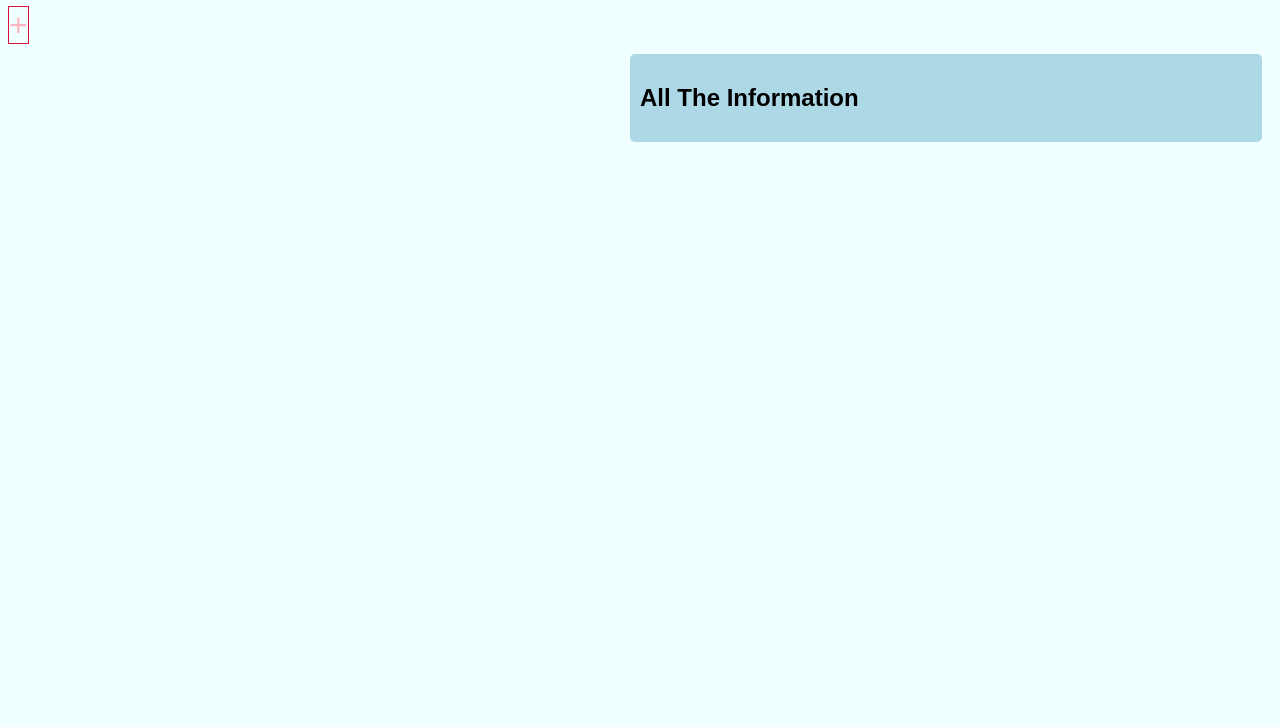
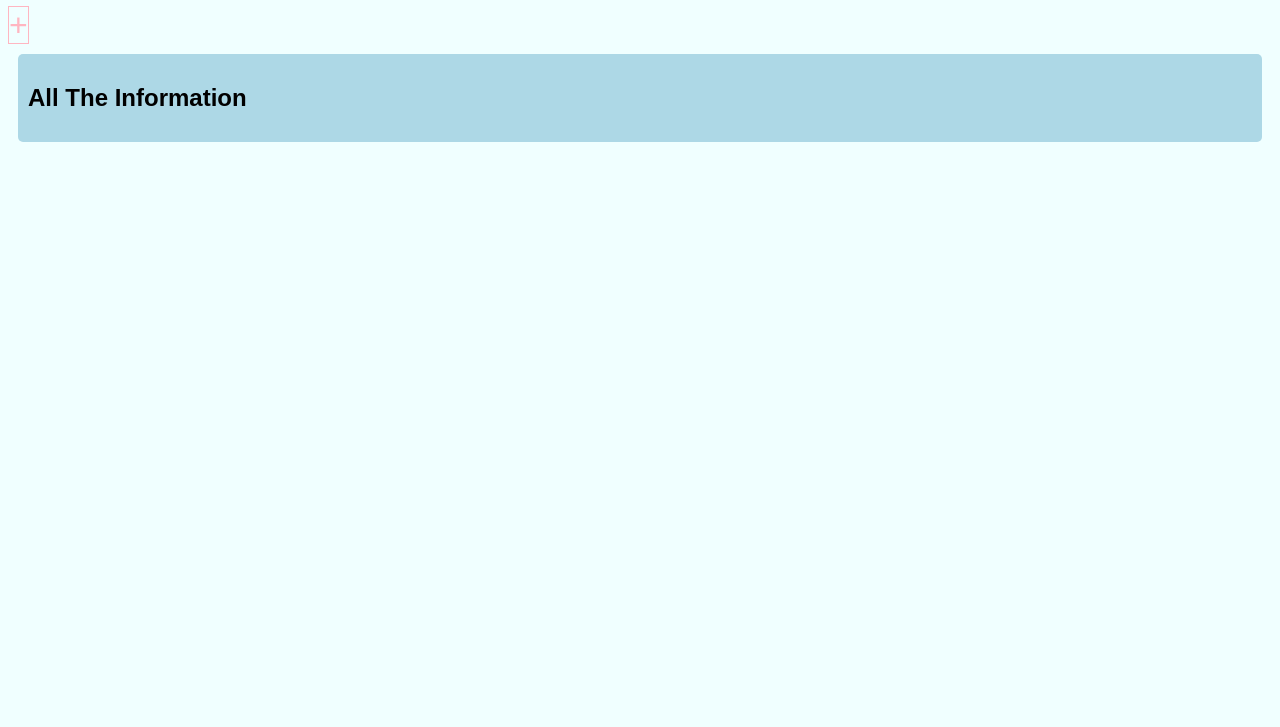
Before and after one commit to MadelynDoyle/assignment16, a website: page index.html in a window 1280 px wide. Shown: the part 73-800 px from the top of the page. Drawn offline with Linux system fonts and the light colour scheme.

Commit message:
messing with her:

```diff
--- a/public/styles.css
+++ b/public/styles.css
@@ -32,7 +32,7 @@ body {
 
 #add-link {
     font-size: 2em;
-    border: 1px solid crimson;
+    border: 1px solid lightpink;
 }
 
 #edit-link {
@@ -151,6 +151,7 @@ a {
     .columns {
         display: flex;
         flex-wrap: wrap;
+        flex-direction: column;
     }
     .two-columns div {
         flex: 1;
```
